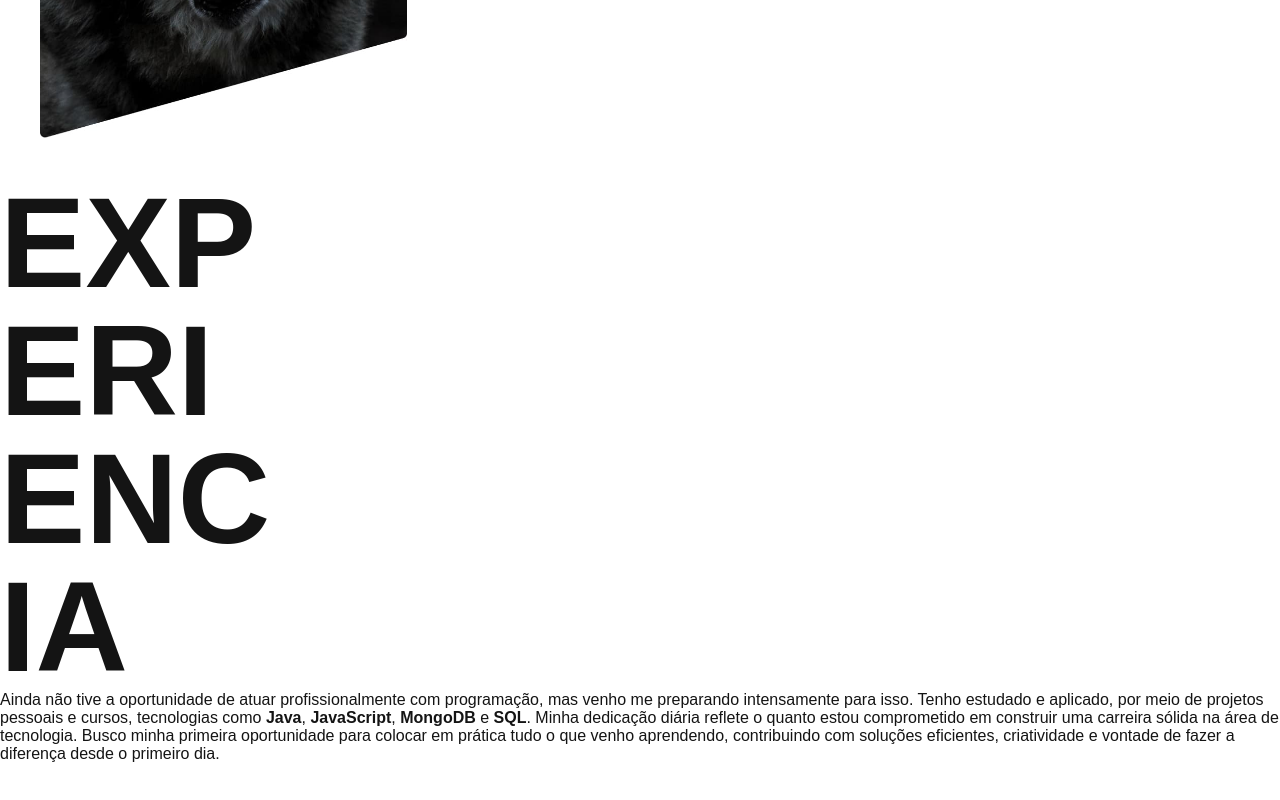
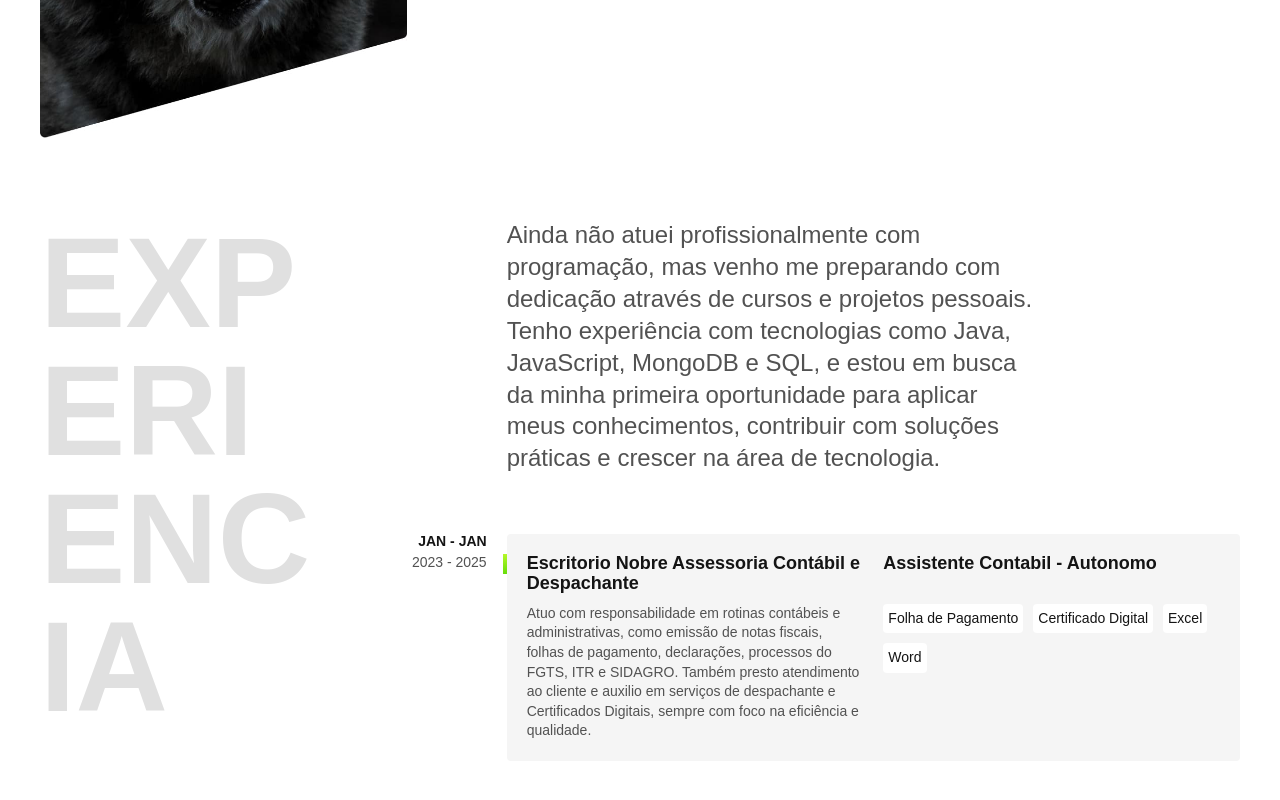
Before and after one commit to tallismelo07/portifolio-tallisO, a plain HTML site: page index.html in a window 1280 px wide. Shown: the part 554-1354 px from the top of the page. Drawn offline with Linux system fonts and the light colour scheme.

Commit message:
Dando tempo no projeto

```diff
--- a/index.html
+++ b/index.html
@@ -26,10 +26,24 @@
         </div>
     </main>
 
-    <section aria-label="Experiencia">
+    <section class="experiencia" aria-label="Experiencia">
         <h2 class="subtitulo">Experiencia</h2>
         <div>
-            <p>Ainda não tive a oportunidade de atuar profissionalmente com programação, mas venho me preparando intensamente para isso. Tenho estudado e aplicado, por meio de projetos pessoais e cursos, tecnologias como <strong>Java</strong>, <strong>JavaScript</strong>, <strong>MongoDB</strong> e<strong> SQL</strong>. Minha dedicação diária reflete o quanto estou comprometido em construir uma carreira sólida na área de tecnologia. Busco minha primeira oportunidade para colocar em prática tudo o que venho aprendendo, contribuindo com soluções eficientes, criatividade e vontade de fazer a diferença desde o primeiro dia.</p>
+            <p class="experiencia-texto">Ainda não atuei profissionalmente com programação, mas venho me preparando com dedicação através de cursos e projetos pessoais. Tenho experiência com tecnologias como Java, JavaScript, MongoDB e SQL, e estou em busca da minha primeira oportunidade para aplicar meus conhecimentos, contribuir com soluções práticas e crescer na área de tecnologia.</p>
+
+        <div class="empresa">
+            <span class="empresa-mes"><strong>JAN - JAN</strong></span>
+            <span class="empresa-ano">2023 - 2025</span>
+            <h3 class="empresa-titulo">Escritorio Nobre Assessoria Contábil e Despachante</h3>
+            <span class="empresa-titulo">Assistente Contabil - Autonomo</span>
+            <p class="empresa-texto">Atuo com responsabilidade em rotinas contábeis e administrativas, como emissão de notas fiscais, folhas de pagamento, declarações, processos do FGTS, ITR e SIDAGRO. Também presto atendimento ao cliente e auxilio em serviços de despachante e Certificados Digitais, sempre com foco na eficiência e qualidade.</p>
+            <ul class="empresa-habilidades">
+                <li>Folha de Pagamento</li>
+                <li>Certificado Digital</li>
+                <li>Excel</li>
+                <li>Word</li>
+            </ul>
+        </div>
         </div>
     </section>
 
```
